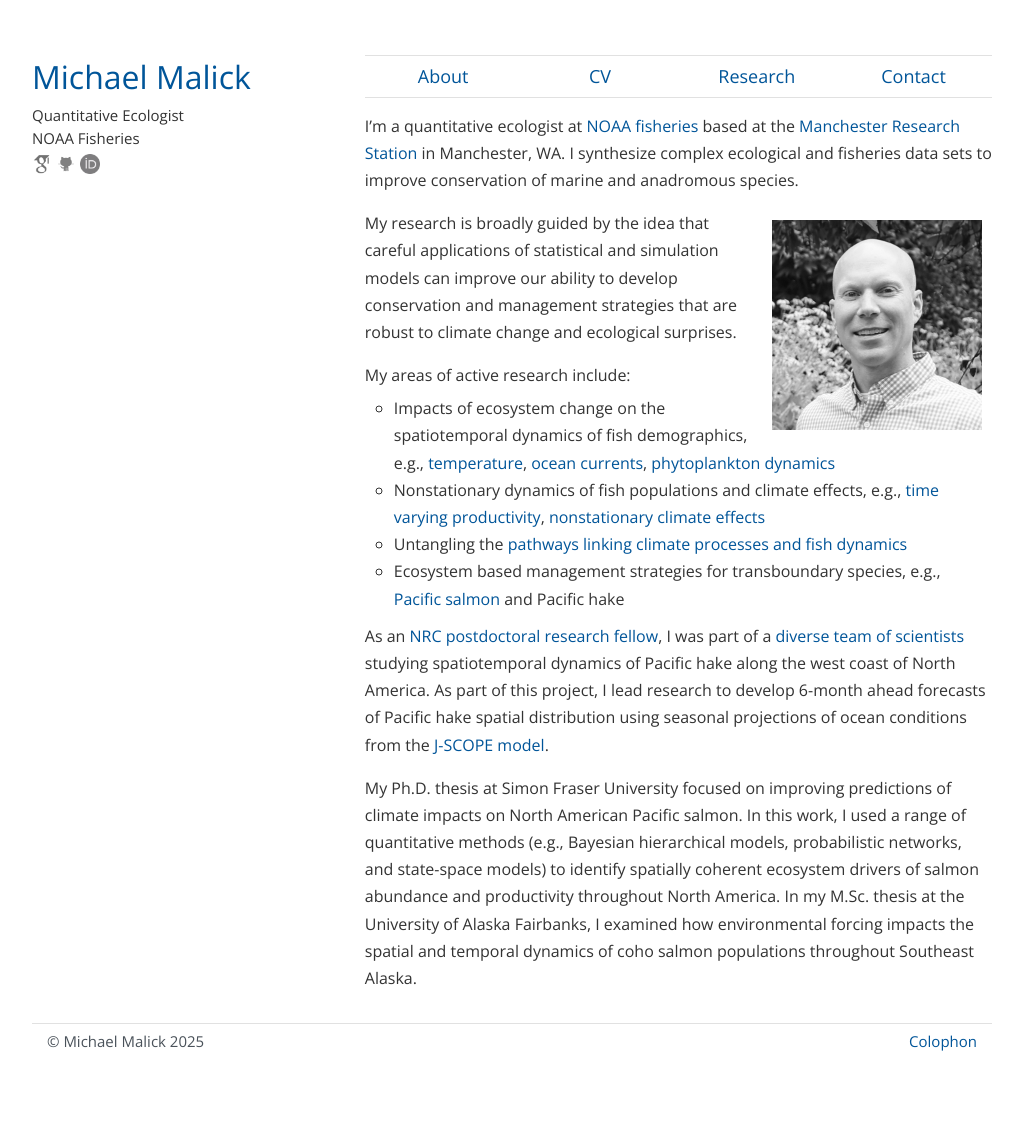
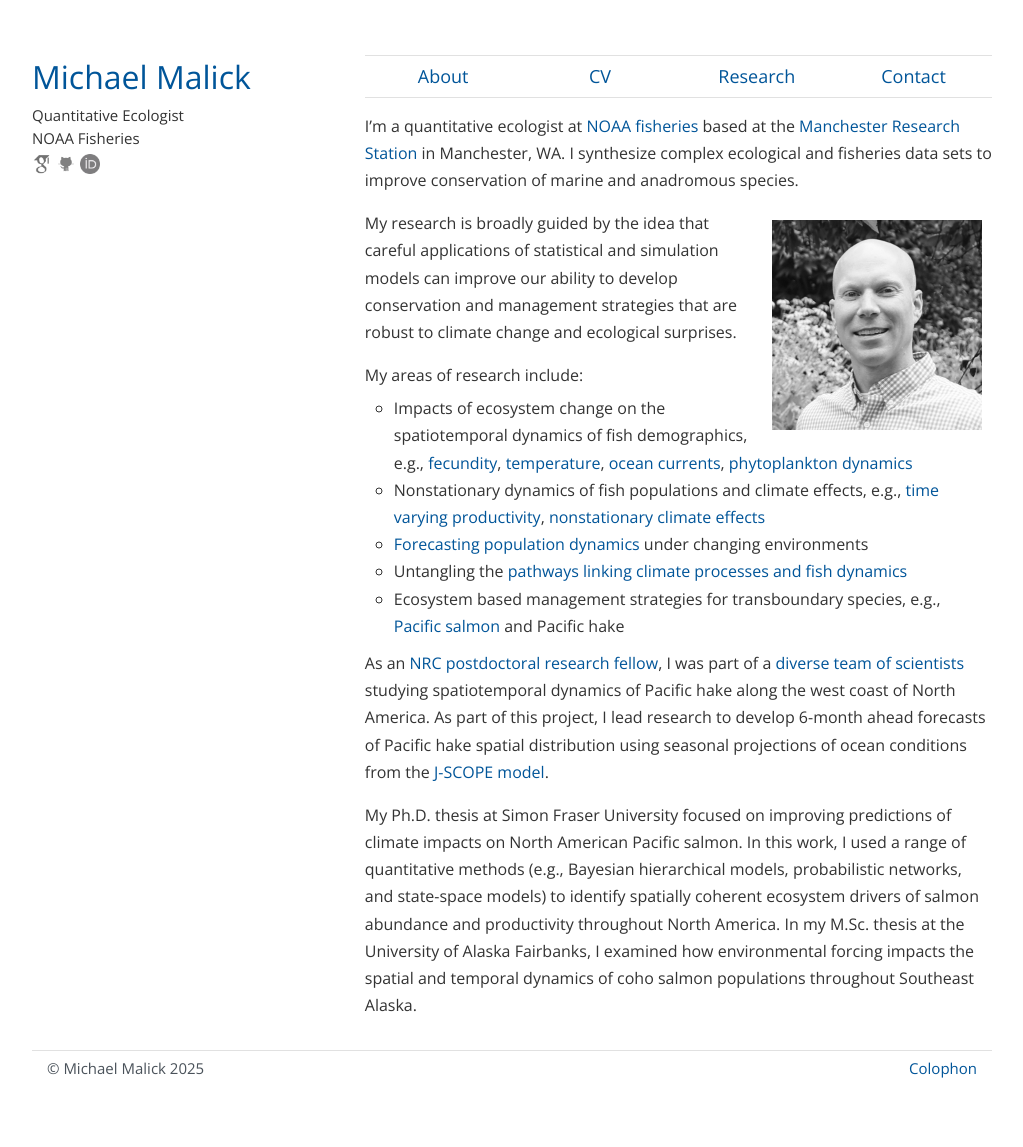
Before and after one commit to michaelmalick/michaelmalick.github.io, a Jekyll site: the page built from index.md, in a window 1280 px wide. Shown: the whole page, without its empty margins (128-1151 px from the left). Built offline with Jekyll 4.4.1, drawn with Linux system fonts in a browser that asks for light colours; before the commit the page ends 1120 px from its top, so only the background shows below that.

Commit message:
Update 'about' text

```diff
--- a/index.md
+++ b/index.md
@@ -17,23 +17,23 @@
 ecological surprises.
 
 <!--
-In my current position, I am part of a team studying the impacts and
-effectiveness of Pacific salmon conservation programs in the Pacific Northwest.
-Our research spans freshwater and marine environments includes a mix of
-manipulative experiments and synthesis analysis.
+In my current position, I lead a team studying the resilience of Pacific salmon
+to rapid environmental change. Our research spans freshwater and marine
+environments and includes a mix of manipulative experiments and quantitative
+synthesis analysis.
 -->
 
-
-My areas of active research include:
+My areas of research include:
 
 - Impacts of ecosystem change on the spatiotemporal dynamics of fish demographics,
-  e.g., [temperature][HTEMP], [ocean currents][CURRENTS], [phytoplankton dynamics][PHYTO]
+  e.g., [fecundity][FECUND], [temperature][HTEMP], [ocean currents][CURRENTS],
+  [phytoplankton dynamics][PHYTO]
 - Nonstationary dynamics of fish populations and climate effects, e.g., [time
   varying productivity][TRENDS], [nonstationary climate effects][NONSTAT]
+- [Forecasting population dynamics][FCAST] under changing environments
 - Untangling the [pathways linking climate processes and fish dynamics][BNET]
 - Ecosystem based management strategies for transboundary species, e.g.,
   [Pacific salmon][EBFM] and Pacific hake
-
 
 As an [NRC postdoctoral research fellow][NRC], I was part of a [diverse team of
 scientists][JSCOPE2] studying spatiotemporal dynamics of Pacific hake along the
```
Also changed, not shown: other parts of index.md (+2 -0 lines).
